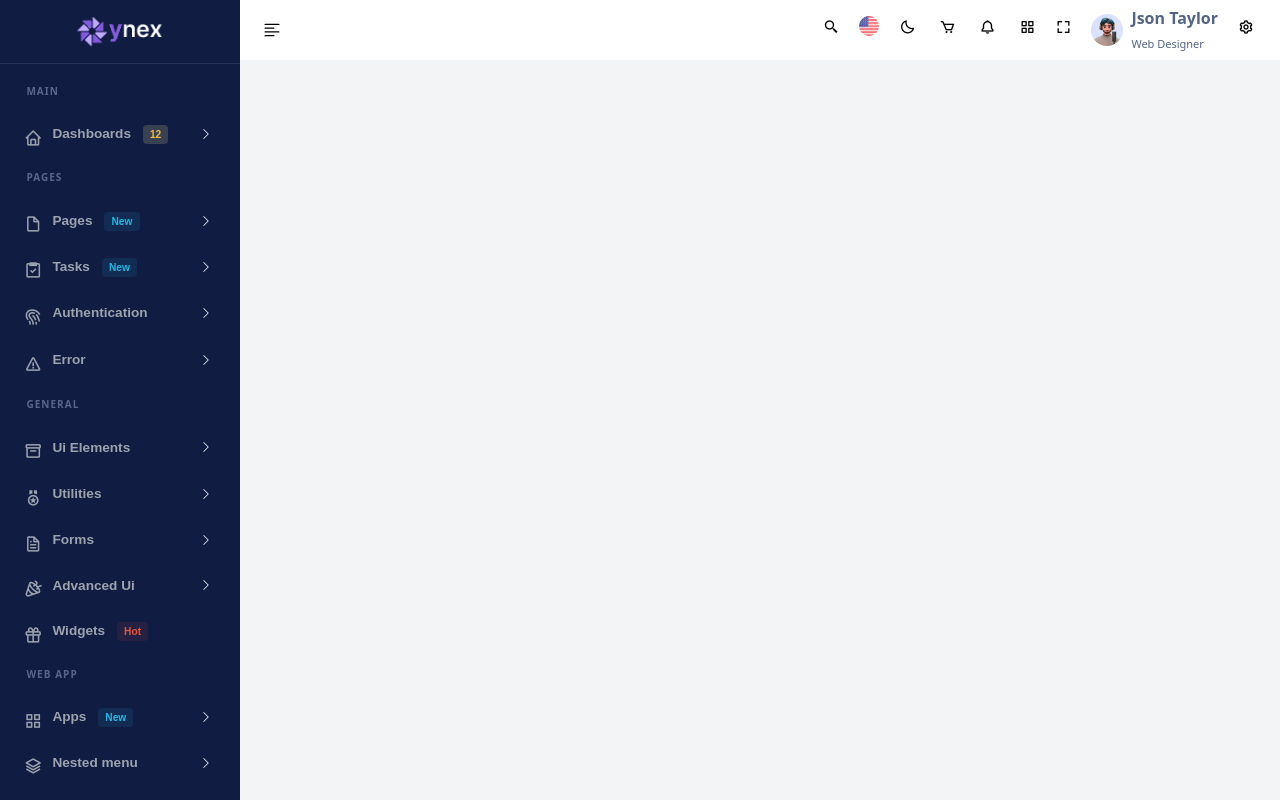
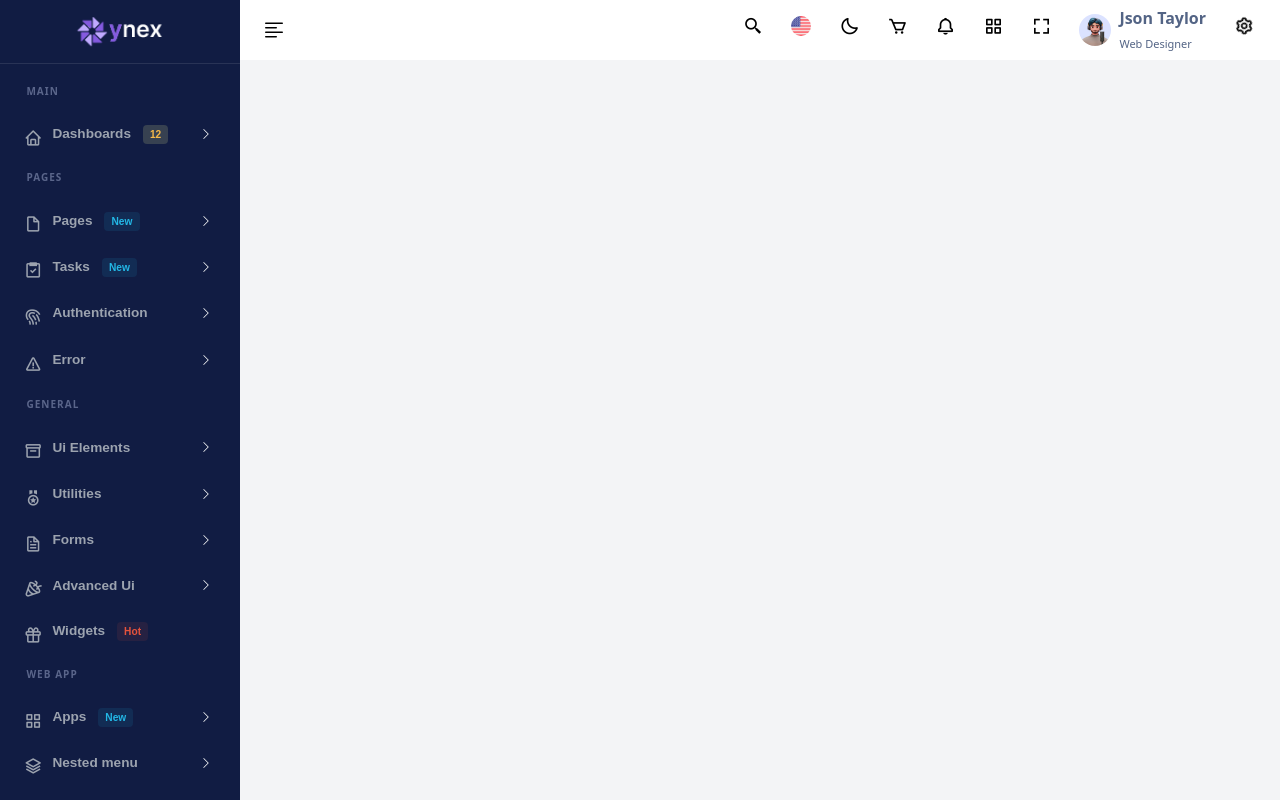
Before and after one commit to Indhu0525/Ynex-tailwind, a website: page index.html in a window 1280 px wide. Drawn offline with nearby package versions, Linux system fonts and the light colour scheme.

Commit message:
header changes

```diff
--- a/index.html
+++ b/index.html
@@ -1591,7 +1591,6 @@ Icons
                   </ul>
                 </div>
           </div>
-
     </div>
     <!--maincontent-->
     <div class="main_content w-full">
@@ -1599,47 +1598,49 @@ Icons
   <!-- <div class="main_header flex "> -->
     <div class="header_left">
       <div class="ham-icon">
-        <svg xmlns="http://www.w3.org/2000/svg" width="20" height="20" fill="currentColor" class="bi bi-text-left" viewBox="0 0 16 16">
+        <svg xmlns="http://www.w3.org/2000/svg" width="24" height="24" fill="currentColor" class="bi bi-text-left" viewBox="0 0 16 16">
           <path fill-rule="evenodd" d="M2 12.5a.5.5 0 0 1 .5-.5h7a.5.5 0 0 1 0 1h-7a.5.5 0 0 1-.5-.5m0-3a.5.5 0 0 1 .5-.5h11a.5.5 0 0 1 0 1h-11a.5.5 0 0 1-.5-.5m0-3a.5.5 0 0 1 .5-.5h7a.5.5 0 0 1 0 1h-7a.5.5 0 0 1-.5-.5m0-3a.5.5 0 0 1 .5-.5h11a.5.5 0 0 1 0 1h-11a.5.5 0 0 1-.5-.5"/>
         </svg>
       </div>
     </div>
-    <div class="header_right flex">
-      <div class="search_icon p-2.5">
-        <i class="bx bx-search-alt-2 header-link-icon"></i>
+    <div class="header_right flex gap-2">
+      <div class="search_icon p-2.5 ">
+        <i class="bx bx-search-alt-2 header-link-icon text-xl"></i>
       </div>
       <div class="search_icon p-2.5">
-        <img src="./images/header-img.png" class="w-5 h-5 rounded-full">
+        <img src="./images/header-img.png" class="w-5 h-5 rounded-full text-xl">
       </div>
       <div class="darkmode_icon p-2.5">
-        <i class="bx bx-moon header-link-icon w-5 h-5"></i>
+        <i class="bx bx-moon header-link-icon w-5 h-5 text-xl"></i>
       </div>
       <div class="cart_icon p-2.5">
-        <i class="bx bx-cart header-link-icon w-5 h-5 relative"></i>
+        <i class="bx bx-cart header-link-icon w-5 h-5 relative text-xl"></i>
         <!-- <span class="flex absolute h-5 w-5 -top-[0.25rem] end-0 -me-[0.6rem]">
         <span class="relative inline-flex rounded-full h-[14.7px] w-[14px] text-[0.625rem] bg-secondary  justify-center items-center">5</span>
       </span> -->
       </div>
       <div class="notifi_icon p-2.5">
-        <i class="bx bx-bell header-link-icon  w-5 h-5 relative"></i>
+        <i class="bx bx-bell header-link-icon  w-5 h-5 relative text-xl"></i>
       </div>
       <div class="apps_icon p-2.5">
-        <i class="bx bx-grid-alt header-link-icon text-[1.125rem]"></i>
+        <i class="bx bx-grid-alt header-link-icon text-[1.125rem] text-xl"></i>
       </div>
       <div class="fullscreen_icon p-2.5">
-        <i class="bx bx-fullscreen full-screen-open header-link-icon"></i>
+        <i class="bx bx-fullscreen full-screen-open header-link-icon text-xl"></i>
       </div>
       <div class="heading_icon px-2.5 flex items-center">
        <div class="img  mr-2">
-        <img src="./images/headimg.png" width="32" height="32" class="rounded-full ">
+        <img src="./images/headimg.png" width="32" height="32" class="rounded-full text-xl">
         </div>
-        <div class="text">
-<p class="font-semibold "> Json Taylor</p>
+        <div class="text ">
+
+
+<p class="font-semibold bgcolorr"> Json Taylor</p>
 <span class="font-normal textspan">Web Designer</span>
         </div>
       </div>
       <div class="settings_icon p-2.5">
-        <i class="bx bx-cog header-link-icon animate-spin-slow"></i>
+        <i class="bx bx-cog header-link-icon animate-spin-slow settings text-xl" ></i>
       </div>
     </div>
 </div>
--- a/tailwind.config.js
+++ b/tailwind.config.js
@@ -9,6 +9,7 @@ module.exports = {
         'textcolor':'rgb(163 174 209)',
         'bgcolorr':'rgb(55 65 81)',
         'secondary':'rgb(132 90 223)',
+        'bg':'yellow',
       },
       width: {
         '60': '15rem', //custom header width
```
Also changed, not shown: styles/output.css.
